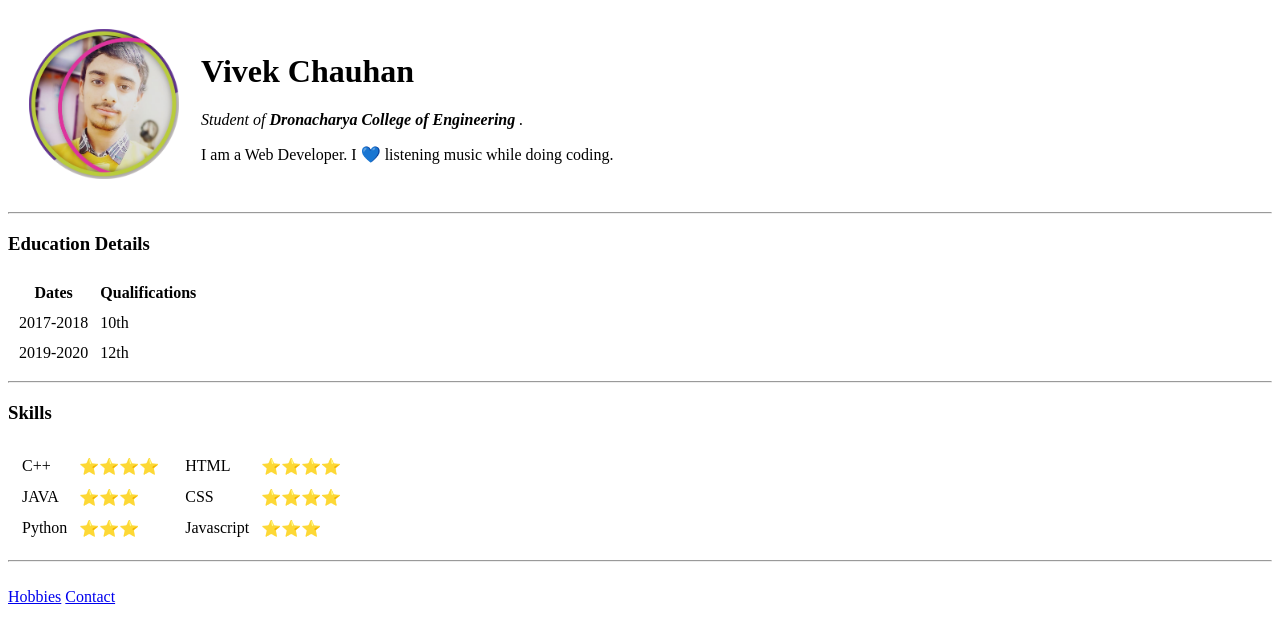
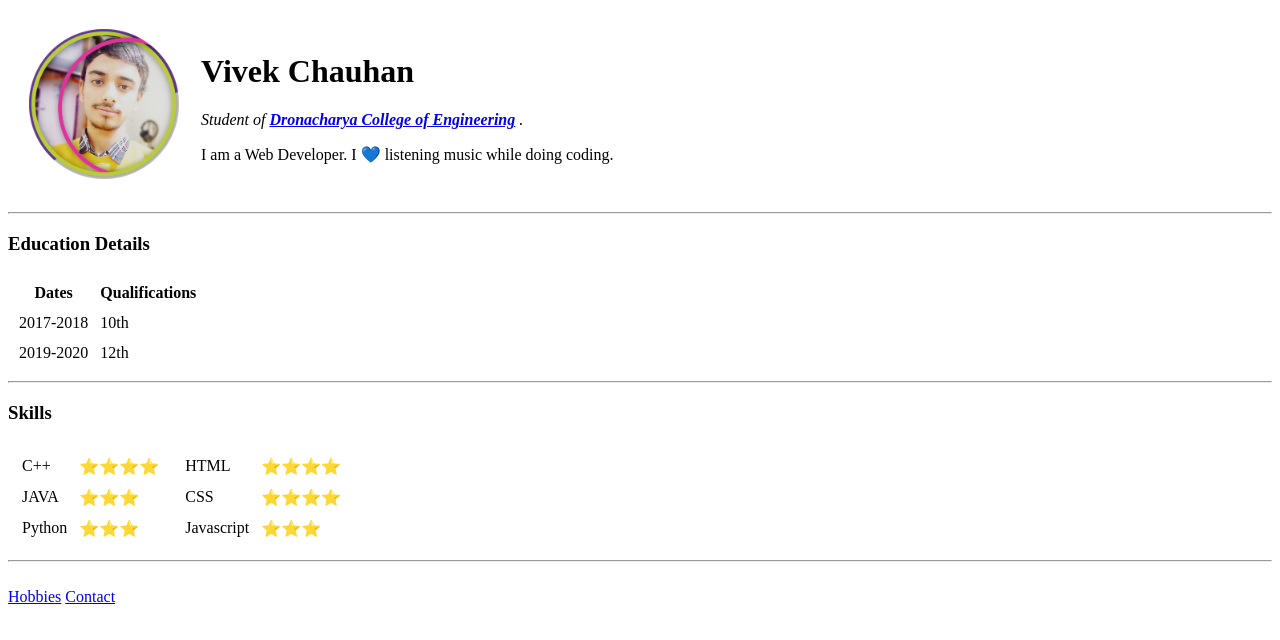
Before and after one commit to VivekChauhan05/cv, a plain HTML site: page index.html in a window 1280 px wide. Drawn offline with Linux system fonts and the light colour scheme.

Commit message:
Update index.html

```diff
--- a/index.html
+++ b/index.html
@@ -13,7 +13,7 @@
     <tr>
        <td><img src ="images/vivek00.png" alt="Vivek profile picture" width="150" height="150"></td>
        <td><h1>Vivek Chauhan</h1>
-        <p><em>Student of <strong>Dronacharya College of Engineering </strong>.</em></p>
+        <p><em>Student of <strong><a href="https://ggnindia.dronacharya.info/">Dronacharya College of Engineering</a> </strong>.</em></p>
         <p>I am a Web Developer. I 💙 listening music while doing coding. </p>
        </td>
     </tr>
```
